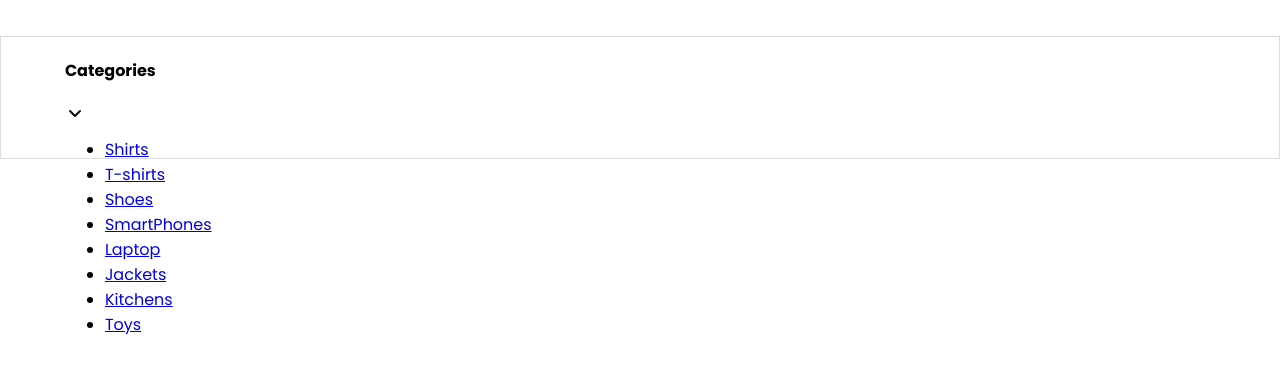
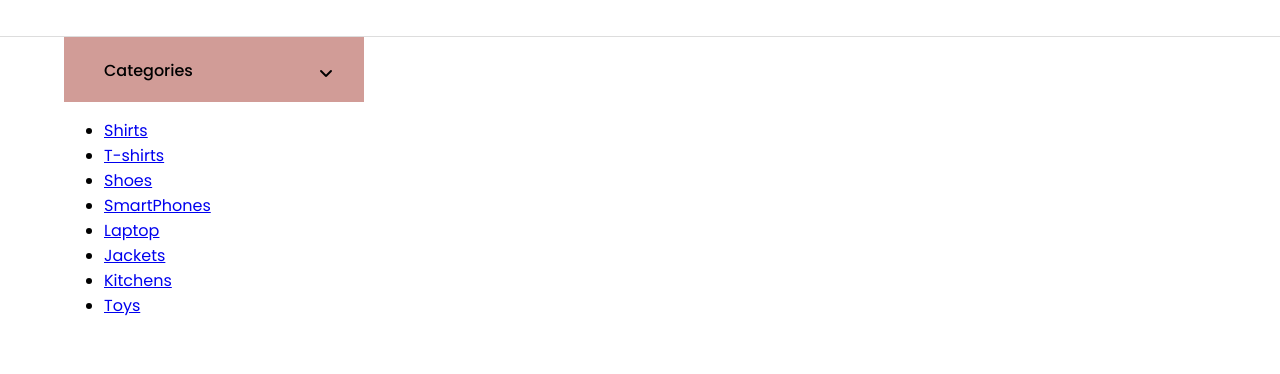
Before and after one commit to atulbhardwaj-io/E-comm, a plain HTML site: page e-com/index.html in a window 1280 px wide. Shown: the part 84-458 px from the top of the page. Drawn offline with Linux system fonts and the light colour scheme; a web font is replaced by a local one.

Commit message:
six commit

```diff
--- a/e-com/common.css
+++ b/e-com/common.css
@@ -50,6 +50,21 @@ body{
 .next.row{
     clear: both;
 }
-.full-banner-wrapper{
-    border: 1px solid #ddd;
+.full-banner-warapper{
+    border-top: 1px solid #ddd;
 }
+.list-header h4{
+
+    display: inline-block;
+    margin-right: 40;
+    margin-left: 40px;
+    font-weight: 500;
+}
+.list-header span{
+    float: right;
+    padding: 28px;
+}
+` {
+    border-bottom: 1px solid #ddd;
+    padding: 10px 40px;
+}
--- a/e-com/index.html
+++ b/e-com/index.html
@@ -9,7 +9,6 @@
       href="https://fonts.googleapis.com/css2?family=Martel+Sans:wght@200;300;400;600;700;800;900&family=Poppins:ital,wght@0,100;0,200;0,300;0,400;0,500;0,600;0,700;0,800;0,900;1,100;1,200;1,300;1,400;1,500;1,600;1,700;1,800;1,900&display=swap"
       rel="stylesheet"
     />
-
 
     <link
       rel="stylesheet"
@@ -41,15 +40,15 @@
           </div>
         </div>
       </div>
-          <div class="full-banner-wrapper">
-          <div class="wrapper">
-            <div class="banner-area width-25">
+    <div class="full-banner-warapper">
+      <div class="wrapper next-row">
+        <div class="banner-area category-list arrange-left wid-25">
           <div class="list-header">
             <h4>Categories</h4>
-                <span><i class="fa-solid fa-angle-down"></i>
+            <span>
+              <i class="fa-solid fa-angle-down"></i>
             </span>
           </div>
-
           <ul>
             <li><a href="#">Shirts</a></li>
             <li><a href="#">T-shirts</a></li>
@@ -60,12 +59,9 @@
             <li><a href="#">Kitchens</a></li>
             <li><a href="#">Toys</a></li>
           </ul>
-
-            </div>
-
         </div>
         </div>
-
+        </div>
 
     </body>
   </head>
--- a/e-com/style.css
+++ b/e-com/style.css
@@ -45,3 +45,9 @@
     color: #D19C97;
     background-color: #fff;
 }
+.list-header{
+     height: 65px;
+    background-color: #d19c97;
+    width: 300px;
+
+}
```
Lines whose indentation alone changed are shown as unchanged.
